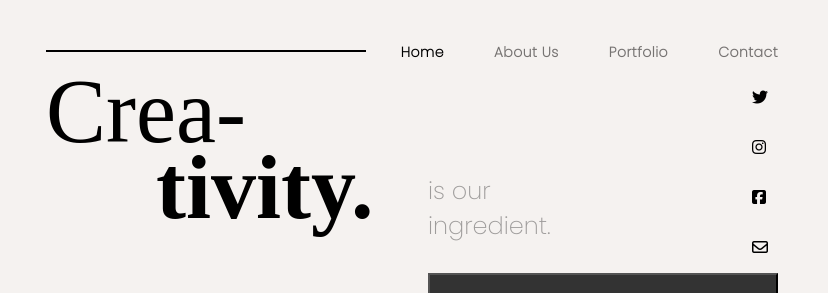
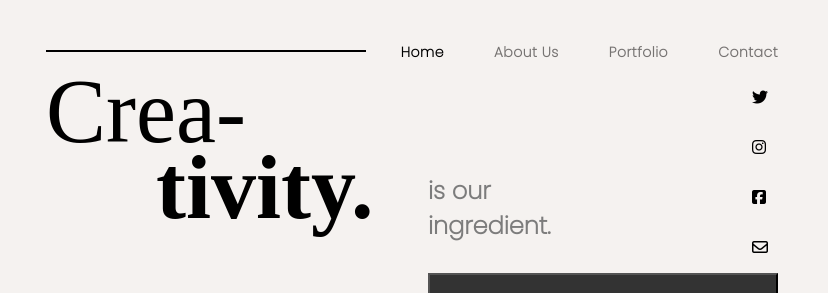
Before and after one commit to nikitha75/fsjs-project-14, a plain HTML site: page index.html in a window 1280 px wide. Shown: the top 293 px of the page, 452-1280 px from the left. Drawn offline with Linux system fonts and the light colour scheme; a web font is replaced by a local one.

Commit message:
modified

```diff
--- a/style.css
+++ b/style.css
@@ -92,9 +92,10 @@ nav > .list {
 }
 
 .ingredient > p {
-  color: #9e9c9b;
+  color: #7c7c7c;
   font-size: 24px;
   width: 120px;
+  font-weight: bold;
 }
 
 .hero-btn {
```
